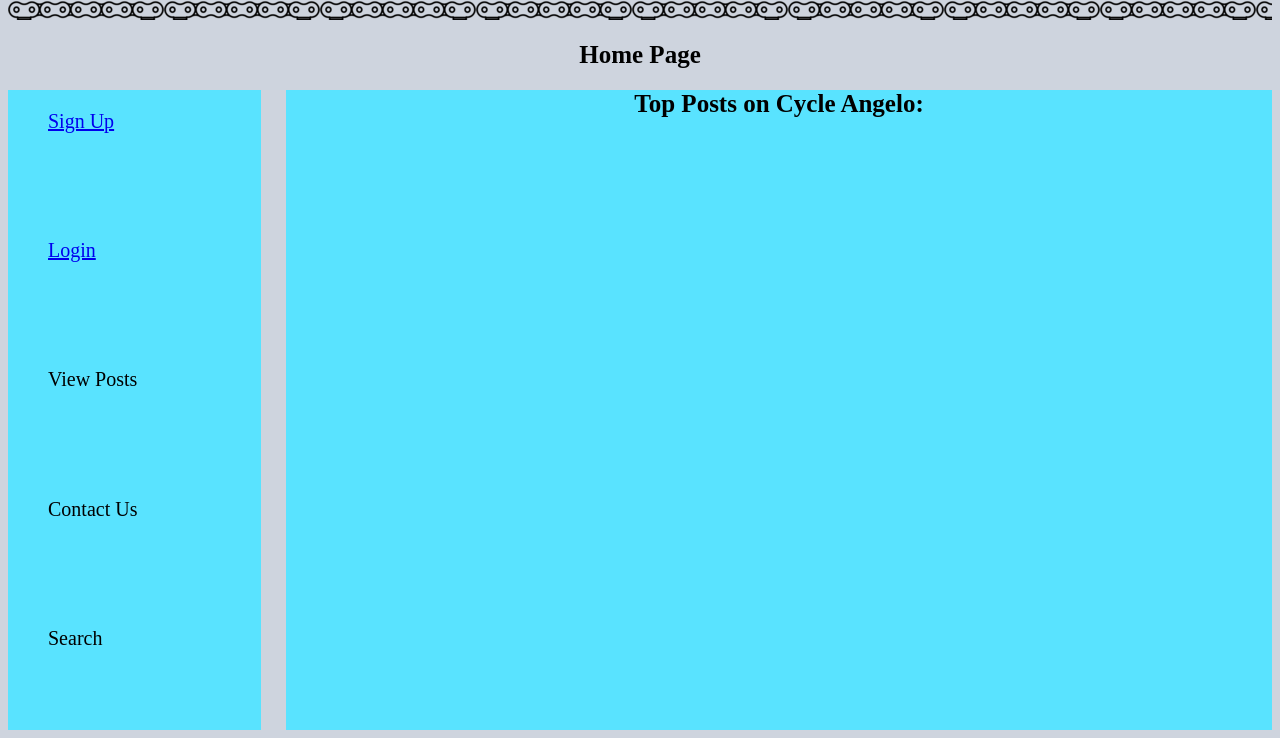
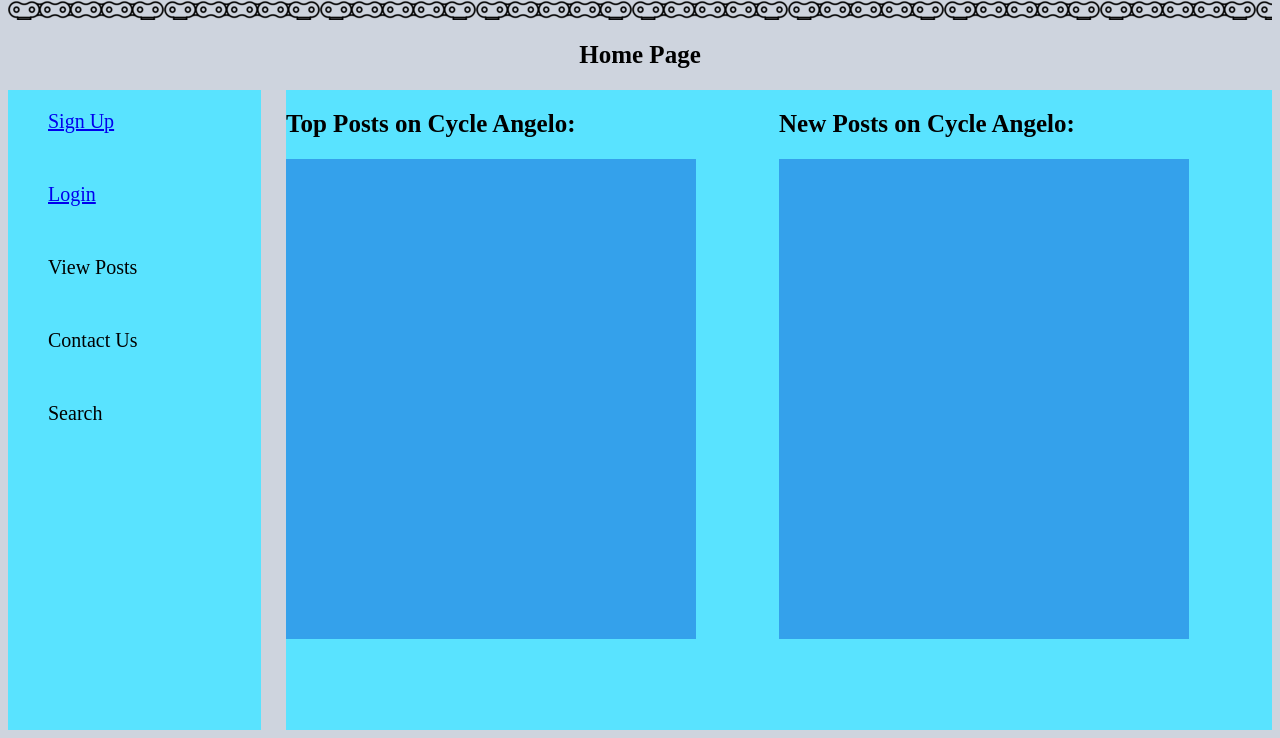
Before and after one commit to Shug1876/WAD2-team-exercise, a Django app: page / in a window 1280 px wide. Shown: the part 88-826 px from the top of the page. Run offline with Django 3.2, Linux system fonts and the light colour scheme; data that the repository does not hold is empty.

Commit message:
Added an external css file and modified home page a little

```diff
--- /dev/null
+++ b/static/cycle_angelo_css.css
@@ -0,0 +1,88 @@
+        	body{
+        		background-color: #ced4de;
+        	}
+
+        	#header{
+        		display: block;
+        		height: 80px;
+        	}
+            #header h1{
+            	margin:  32.5%;
+            	font-size: 45px;
+                display: inline;
+            }
+            #home_icon{
+                display: inline;
+            	float: left;
+            	width: 75px;
+            	height: 75px;
+            }
+            #chainring_icon{
+                float: right;
+                width: 75px;
+                height: 75px;
+            }
+
+            #chain_line{
+            	display: block;
+            	height: 20px;
+            	width: 100%;
+            	background-image: url(images/chain_v2.png);
+                background-repeat: repeat-x;
+            }
+
+            #sub_heading{
+            	display: block;
+            	margin: auto;
+            	font-size: 20px;
+            	text-align: center;
+            }
+            h2{
+            	font-size: 25px;
+            }
+            #side_bar{
+            	display: block;
+            	float: left;
+            	width: 20%;
+            	height: 80vh;
+            	background-color: #59e3ff;
+
+            }
+            #side_bar ul{
+                list-style-type: none;
+
+            }
+            #side_bar ul li{
+            	margin-top: 20px;
+            	margin-bottom: 50px;
+                font-size: 20px;
+
+            }
+            #body_block{
+            	display: block;
+                width: 78%;
+                height: 80vh;
+                margin-left: 22%;
+                background-color: #59e3ff;
+            }
+
+
+        #posts{
+            width: 50%;
+            display: inline;
+            float:  left;
+
+
+        }
+        #posts ul {
+
+            height: 60vh;
+            overflow-y: scroll;
+            background-color: #34a1eb ;
+            width: 75%;
+        }
+        #posts ul li{
+            list-style-type: none;
+            font-size: 23px;
+            margin-bottom: 12px;
+        }
--- a/templates/cycle_angelo/base.html
+++ b/templates/cycle_angelo/base.html
@@ -3,77 +3,9 @@
 
 <html>
     <head lang="en">
-        <style>
 
-        	body{
-        		background-color: #ced4de;
-        	}
+<link rel="stylesheet" href="{% static 'cycle_angelo_css.css' %}">
 
-        	#header{
-        		display: block;
-        		height: 80px;
-        	}
-            #header h1{
-            	margin:  32.5%;
-            	font-size: 45px;
-                display: inline;
-            }
-            #home_icon{
-                display: inline;
-            	float: left;
-            	width: 75px;
-            	height: 75px;
-            }
-            #chainring_icon{
-                float: right;
-                width: 75px;
-                height: 75px;
-            }
-
-            #chain_line{
-            	display: block;
-            	height: 20px;
-            	width: 100%;
-            	background-image: url("{% static 'images/chain_v2.png' %}");
-                background-repeat: repeat-x;
-            }
-
-            #sub_heading{
-            	display: block;
-            	margin: auto;
-            	font-size: 20px;
-            	text-align: center;
-            }
-            h2{
-            	font-size: 25px;
-            }
-            #side_bar{
-            	display: block;
-            	float: left;
-            	width: 20%;
-            	height: 80vh;
-            	background-color: #59e3ff;
-
-            }
-            #side_bar ul{
-                list-style-type: none;
-            }
-            #side_bar ul li{
-            	margin-top: 20px;
-            	margin-bottom: 50%;
-                font-size: 20px;
-
-            }
-            #body_block{
-            	display: block;
-                width: 78%;
-                height: 80vh;
-                margin-left: 22%;
-                background-color: #59e3ff;
-            }
-
-
-        </style>
         <meta charset="UTF-8" />
         <title>
             Cycle Angelo -
--- a/templates/cycle_angelo/index.html
+++ b/templates/cycle_angelo/index.html
@@ -5,17 +5,6 @@
 <html>
 
 <head>
-
-	<style>
-
-		#posts{
-			text-align: right;
-			color: red;
-
-
-		}
-
-	</style>
 
 {% block title_block %}
     Index
@@ -25,16 +14,17 @@
 
 <body>
 	{% block sub_heading %}
+	{% if user.is_authenticated %}
+	{{ user.username }}'s
+	{% endif %}
 		Home Page
 	{% endblock %}
-	{% if user.is_authenticated %}
-	Welcome back {{ user.username }}! <br />
-	{% endif %}
+
 
 
 {% block body_block %}
 <div id="posts">
-    <h2 style="text-align: center;">Top Posts on Cycle Angelo:</h2>
+    <h2>Top Posts on Cycle Angelo:</h2>
 	<ul>
         {% for post in posts %}
             <li>
@@ -43,6 +33,17 @@
         {% endfor %}
     </ul>
 </div>
+<div id="posts">
+	<h2>New Posts on Cycle Angelo:</h2>
+	<ul>
+        {% for post in posts %}
+            <li>
+            <a href="{% url 'cycle_angelo:show_post' post.slug %}">{{post.creator}} says: {{ post.content }}</a>
+            </li>
+        {% endfor %}
+    </ul>
+
+</div>
 {% endblock %}
 </body>
 </html>
```
